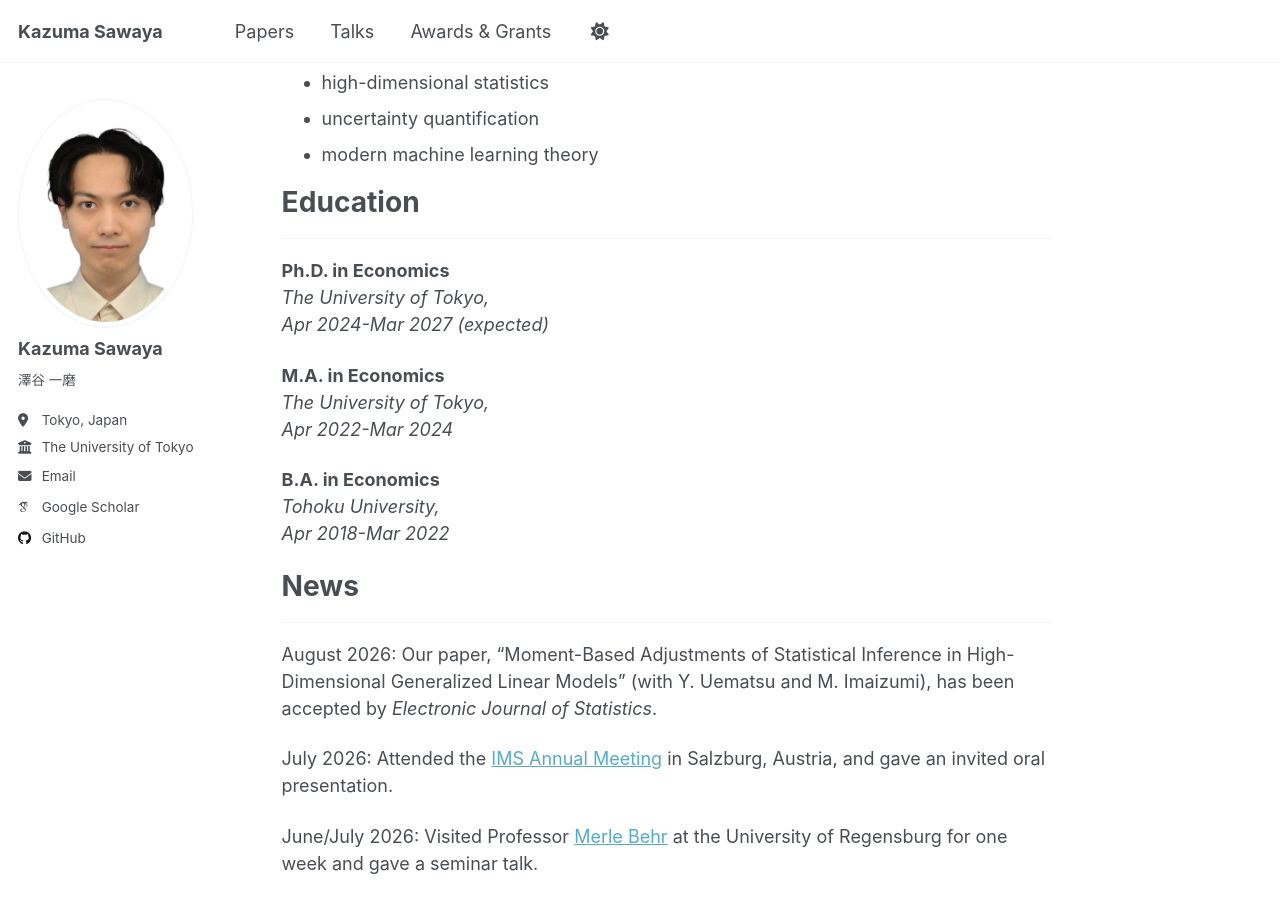
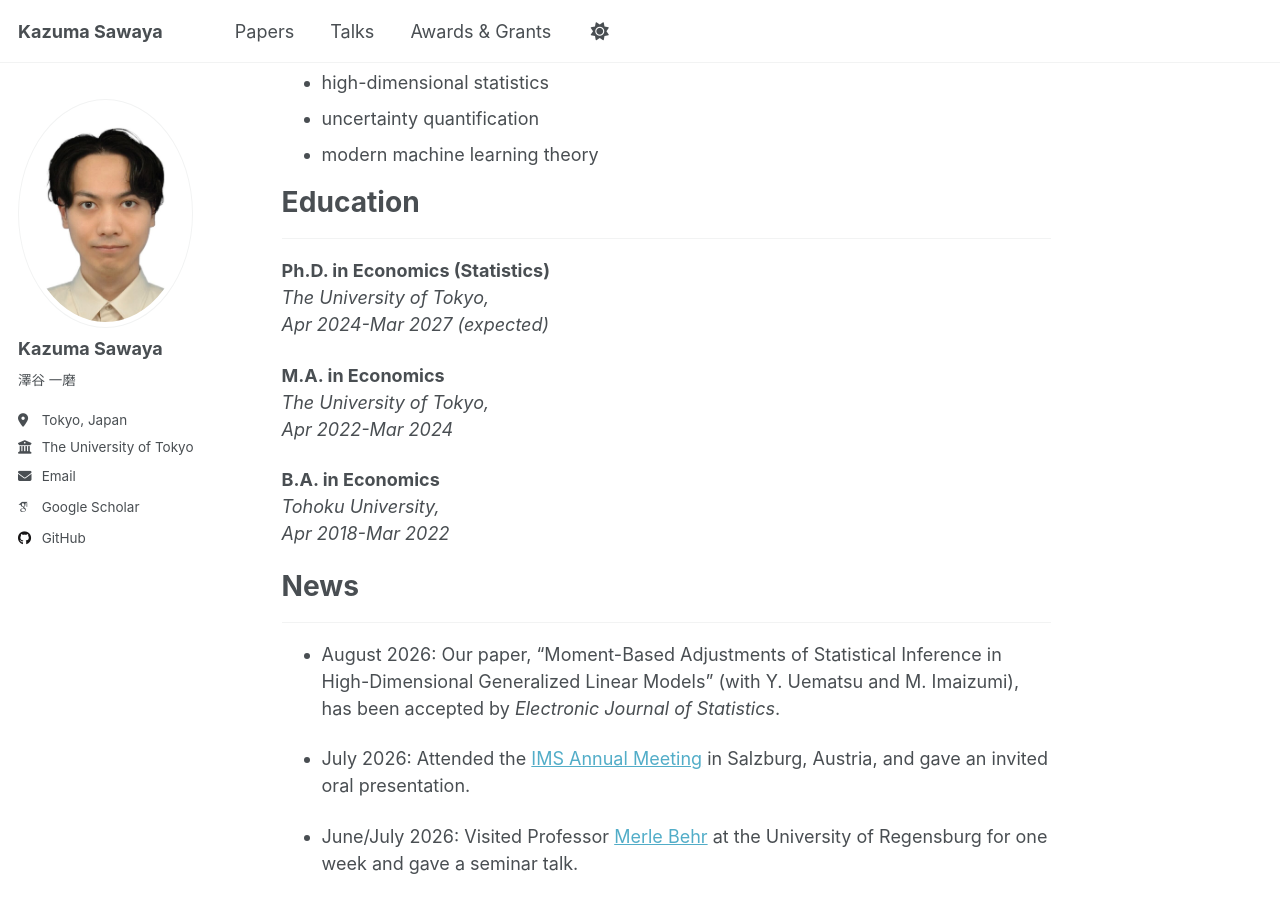
Before and after one commit to sawaya-ka/sawaya-ka.github.io, a Jekyll site: the page built from _pages/about.md, in a window 1280 px wide and 900 px high, scrolled down 313 px. Built offline with Jekyll 4.4.1, drawn with Linux system fonts in a browser that asks for light colours; some web fonts are replaced.

Commit message:
Update about.md

```diff
--- a/_pages/about.md
+++ b/_pages/about.md
@@ -23,7 +23,7 @@ I am a third-year PhD student in statistics at [The University of Tokyo](https:/
 
 # Education
 ---
-**Ph.D. in Economics**
+**Ph.D. in Economics (Statistics)**
 *The University of Tokyo,
 Apr 2024-Mar 2027 (expected)*
 
@@ -37,19 +37,17 @@ Apr 2018-Mar 2022*
 
 # News
 ---
-August 2026: Our paper, "Moment-Based Adjustments of Statistical Inference in High-Dimensional Generalized Linear Models" (with Y. Uematsu and M. Imaizumi), has been accepted by *Electronic Journal of Statistics*.
+- August 2026: Our paper, "Moment-Based Adjustments of Statistical Inference in High-Dimensional Generalized Linear Models" (with Y. Uematsu and M. Imaizumi), has been accepted by *Electronic Journal of Statistics*.
 
-July 2026: Attended the [IMS Annual Meeting](https://ims2026.github.io/IMS2026/) in Salzburg, Austria, and gave an invited oral presentation.
+- July 2026: Attended the [IMS Annual Meeting](https://ims2026.github.io/IMS2026/) in Salzburg, Austria, and gave an invited oral presentation.
 
-June/July 2026: Visited Professor [Merle Behr](https://merlebehr.org/) at the University of Regensburg for one week and gave a seminar talk.
+- June/July 2026: Visited Professor [Merle Behr](https://merlebehr.org/) at the University of Regensburg for one week and gave a seminar talk.
 
-June 2026: Attended the [ICTP-INdAM-SLMath Summer Graduate School for Machine Learning](https://indico.ictp.it/event/11148) in Trieste, Italy, and presented a poster.
+- June 2026: Attended the [ICTP-INdAM-SLMath Summer Graduate School for Machine Learning](https://indico.ictp.it/event/11148) in Trieste, Italy, and presented a poster.
 
-June 2026: Our paper, "High-Dimensional Single-Index Models: Link Estimation and Marginal Inference" (with Y. Uematsu and M. Imaizumi), has been accepted by *Information and Inference: A Journal of the IMA*.
+- June 2026: Our paper, "High-Dimensional Single-Index Models: Link Estimation and Marginal Inference" (with Y. Uematsu and M. Imaizumi), has been accepted by *Information and Inference: A Journal of the IMA*.
 
-May 2026: Attended [AISTATS 2026](https://virtual.aistats.org/) in Tangier, Morocco, and presented a poster.
-
-
+- May 2026: Attended [AISTATS 2026](https://virtual.aistats.org/) in Tangier, Morocco, and presented a poster.
 
 <!-- <details>
   <summary>Note for non-Japanese readers</summary>
```
